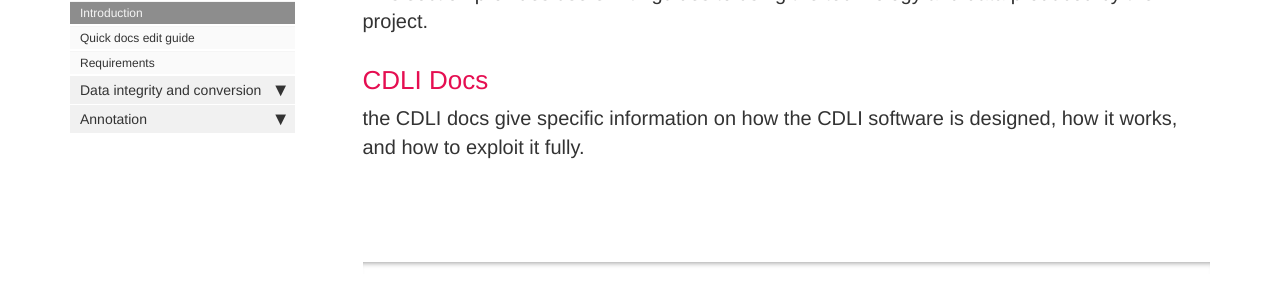
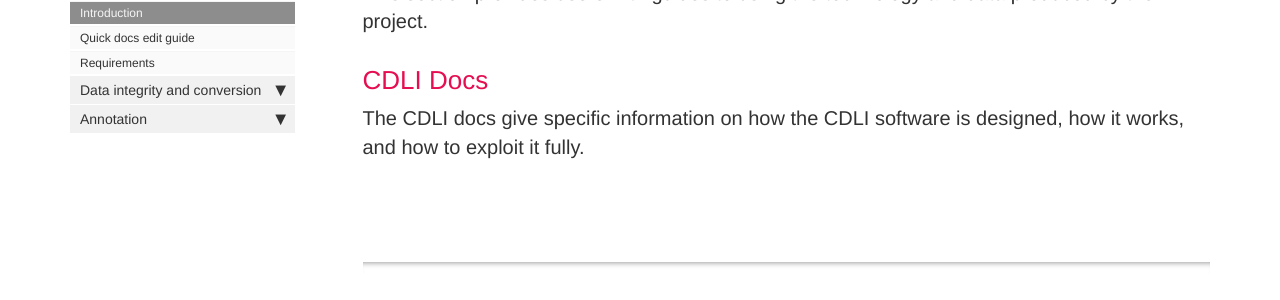
Before and after one commit to cdli-gh/cdli-gh.github.io, a Jekyll site: the page built from index.md, in a window 1280 px wide and 900 px high, scrolled down 1291 px. Shown: the part 296-596 px from the top of the window. Built offline with Jekyll 4.4.1, drawn with Linux system fonts in a browser that asks for light colours; nearby versions of some CDN libraries; comment, search, counter and statistics services are not loaded.

```diff
--- a/index.md
+++ b/index.md
@@ -41,4 +41,4 @@ This section discusses the MTAAC research process in detail, explaining design d
 This section provides users with guides to using the technology and data produced by the project.
 
 ### CDLI Docs
-the CDLI docs give specific information on how the CDLI software is designed, how it works, and how to exploit it fully.
+The CDLI docs give specific information on how the CDLI software is designed, how it works, and how to exploit it fully.
```
